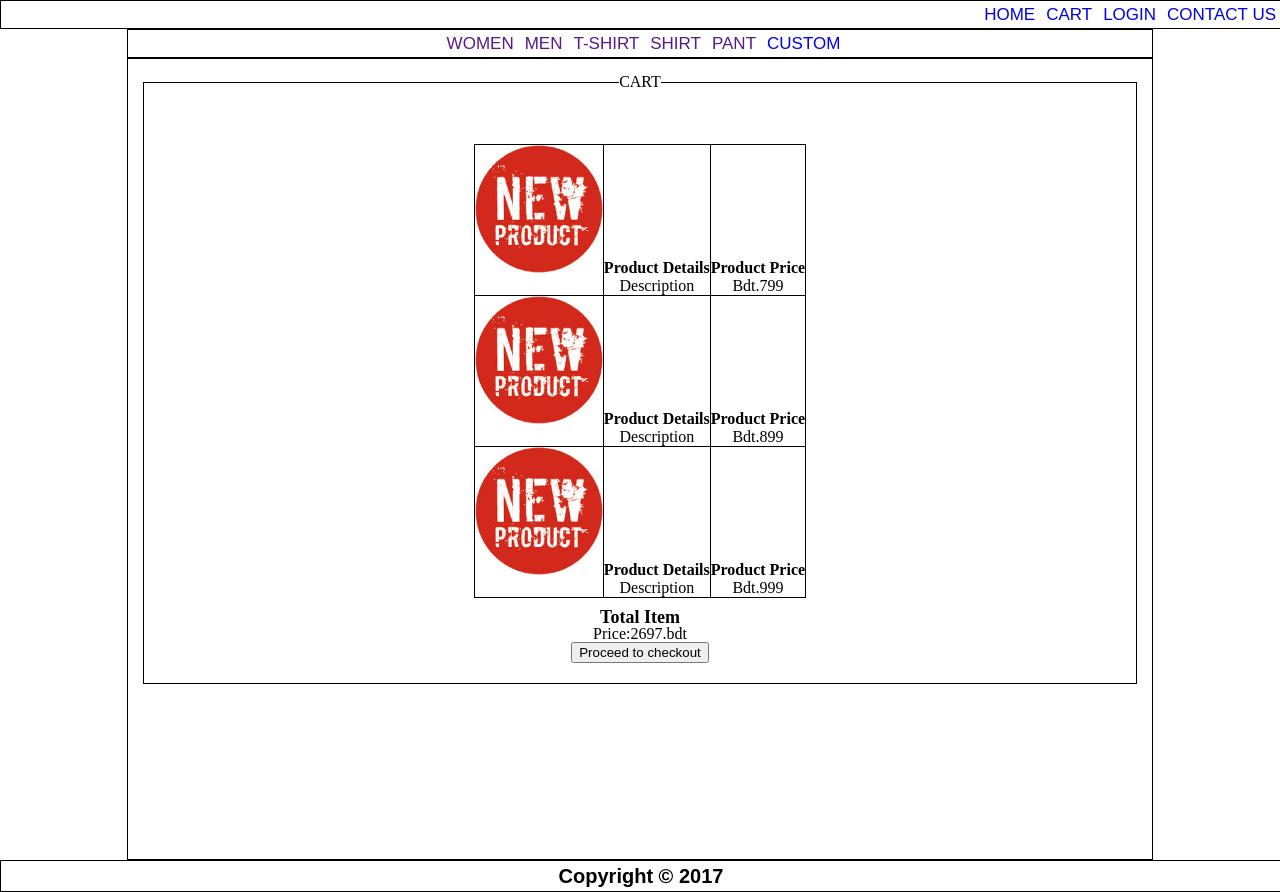
After one commit to samshad/E-commerceSite, a PHP site: page /cart.html in a window 1280 px wide. The commit adds this page. Run offline with PHP 8.4, Linux system fonts and the light colour scheme.

Commit message:
sample html

```diff
--- /dev/null
+++ b/cart.html
@@ -0,0 +1,113 @@
+<html>
+<head>
+    <title>E-CommerceSite</title>
+    <link rel="stylesheet" type="text/css" href="css/style.css">
+</head>
+
+<body>
+<header>
+    <div>
+        <nav>
+            <ul>
+                <li><a href="index.html">HOME</a></li>
+                <li><a href="cart.html">CART</a></li>
+                <li><a href="login.html">LOGIN</a></li>
+                <li><a href="contactus.html">CONTACT US</a></li>
+            </ul>
+        </nav>
+    </div>
+</header>
+
+<menu>
+    <div>
+        <nav>
+            <ul>
+                <li><a href="">WOMEN</a></li>
+                <li><a href="">MEN</a></li>
+                <li><a href="">T-SHIRT</a></li>
+                <li><a href="">SHIRT</a></li>
+                <li><a href="">PANT</a></li>
+                <li><a href="custom.html">CUSTOM</a></li>
+            </ul>
+        </nav>
+    </div>
+</menu>
+
+<section>
+    <div class="cartItems">
+        <div class="wrapper">
+            <form>
+                <fieldset class="fieldset">
+                    <legend class="legend">CART</legend>
+                    <div class="cartTable">
+                        <table id="cartTable">
+                            <tr>
+                                <td>
+                                    <img src="raw/product.png">
+                                </td>
+
+                                <td>
+                                    <h3>Product Details</h3>
+                                    <label>Description</label>
+                                </td>
+
+                                <td>
+                                    <h3>Product Price</h3>
+                                    <label>Bdt.799</label>
+                                </td>
+                                <br>
+                            </tr>
+
+                            <tr>
+                                <td>
+                                    <img src="raw/product.png">
+                                </td>
+
+                                <td>
+                                    <h3>Product Details</h3>
+                                    <label>Description</label>
+                                </td>
+
+                                <td>
+                                    <h3>Product Price</h3>
+                                    <label>Bdt.899</label>
+                                </td>
+                                <br>
+                            </tr>
+
+                            <tr>
+                                <td>
+                                    <img src="raw/product.png">
+                                </td>
+
+                                <td>
+                                    <h3>Product Details</h3>
+                                    <label>Description</label>
+                                </td>
+
+                                <td>
+                                    <h3>Product Price</h3>
+                                    <label>Bdt.999</label>
+                                </td>
+                                <br>
+                            </tr>
+                        </table>
+                    </div>
+
+                    <div id="cartTotal">
+                        <h3>Total Item</h3>
+                        <p>Price:2697.bdt</p>
+                        <input type="Button" value="Proceed to checkout"/>
+                    </div>
+                </fieldset>
+            </form>
+        </div>
+    </div>
+</section>
+
+<footer>
+    <div>
+        <p>Copyright &copy; 2017</p>
+    </div>
+</footer>
+</html>
--- a/css/style.css
+++ b/css/style.css
@@ -3,8 +3,8 @@ html5doctor.com Reset Stylesheet
 v1.6.1
 Last Updated: 2010-09-17
 Author: Richard Clark - http://richclarkdesign.com
-Twitter: @rich_clark
-*/
+Twitter: @rich_clark*/
+
 
 html, body, div, span, object, iframe,
 h1, h2, h3, h4, h5, h6, p, blockquote, pre,
@@ -103,6 +103,22 @@ input, select {
 
 /************Start From here************/
 
+.fieldset{
+    height: auto;
+    display: block;
+    margin: 15px;
+    padding: 0.35em 0.75em 0.625em 0.75em;
+    border: 1px solid black;
+    overflow: hidden;
+}
+
+table, tr, th, td {
+    border: 1px solid black;
+    text-align: center;
+}
+
+/**********Header**********/
+
 header{
     width: 100%;
     height: auto;
@@ -132,6 +148,8 @@ header div nav ul li a{
     font-size: 17px;
 }
 
+/**********Menu**********/
+
 menu{
     width: 100%;
     height: auto;
@@ -146,7 +164,6 @@ menu div{
 }
 
 menu div nav{
-    float: center;
     margin: 5px;
     text-align:center;
 }
@@ -162,23 +179,57 @@ menu div nav ul li a{
     font-size: 17px;
 }
 
+/**********Section**********/
+
 section{
     width: 100%;
     height: auto;
 }
 
-.indexItems{
+.wrapper{
     width: 80%;
-    height: 530px;
+    height: 100%;
     margin: auto;
     border: 1px solid black;
     overflow: hidden;
     text-align: center;
 }
 
-.indexItems a{
+#indexItems a{
+    margin: 5px;
+}
+
+.cartItems{
+    overflow: hidden;
+    margin: auto;
+    height: auto;
+    text-align: center;
+}
+
+.cartTable{
+    width: 100%;
+    height: auto;
+    margin: auto;
+    text-align: center;
+}
+
+#cartTable{
+    margin: auto;
+}
+
+#cartTotal{
     margin: 10px;
 }
+
+#cartTotal h3{
+    font-size: 18px;
+}
+
+#customProduct{
+    margin: 180px 0px;
+}
+
+/**********Footer**********/
 
 footer{
     width: 100%;
```
Also changed, not shown: contactus.html (added, +75 -0 lines), custom.html (added, +52 -0 lines), index.html (added, +64 -0 lines), index.php (deleted, +0 -63 lines).
